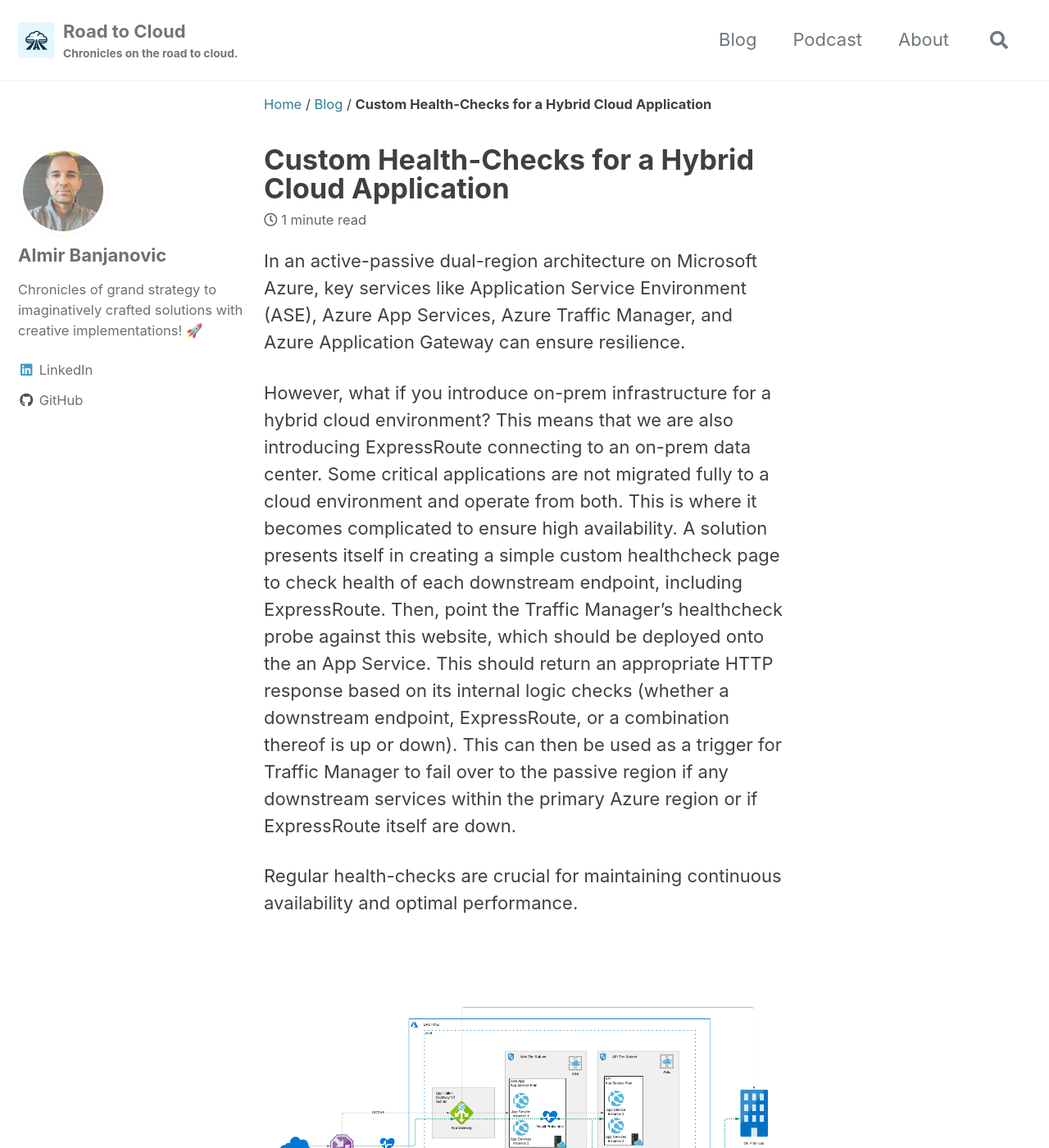
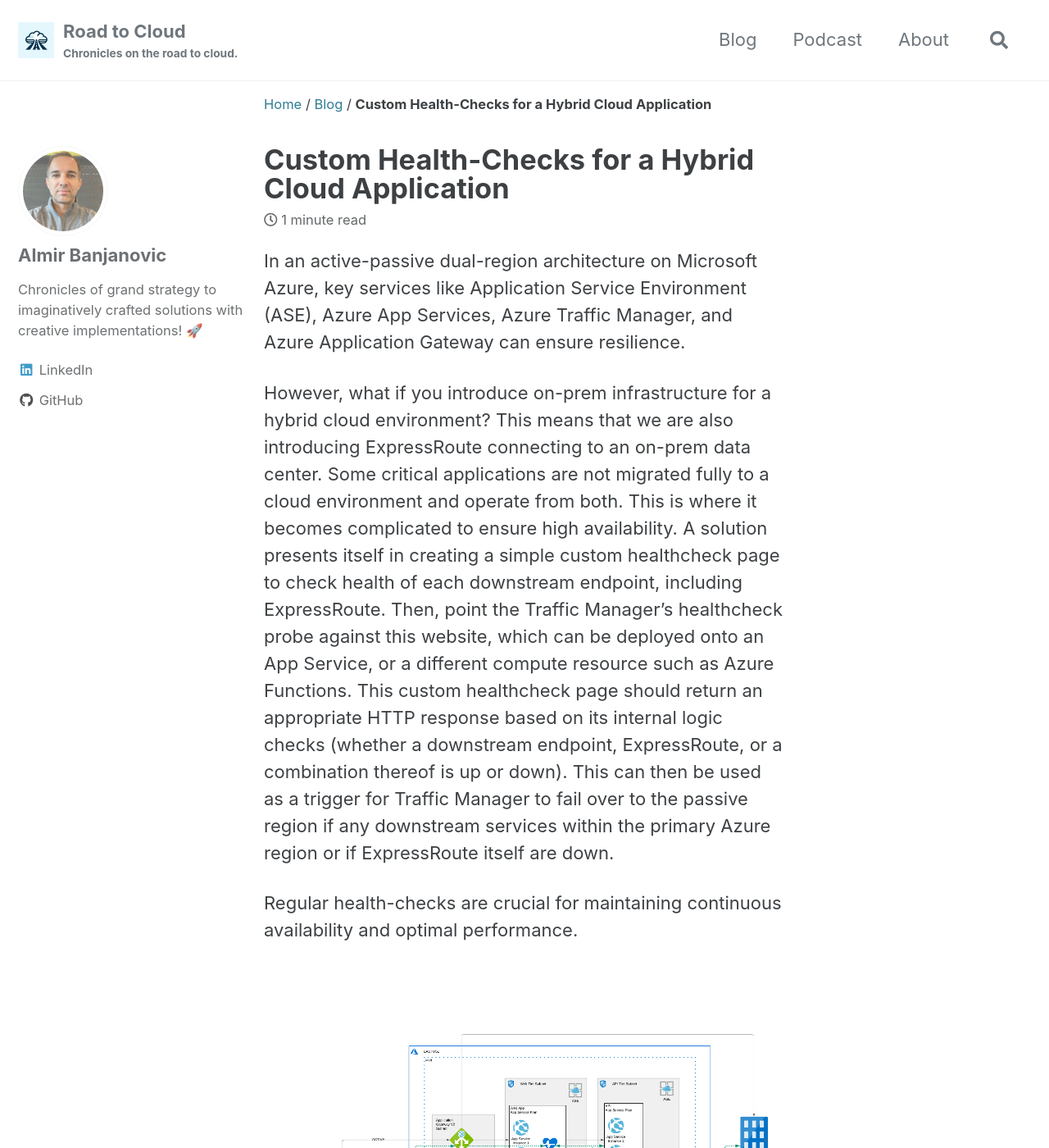
Before and after one commit to almirbanjanovic/roadtocloud.github.io, a Jekyll site: the page built from blog/_posts/2024-01-16-azure-single-region-health-check.md, in a window 1280 px wide and 1400 px high. Shown: the whole window at 82% size. Built offline with Jekyll 4.4.1, drawn with Linux system fonts in a browser that asks for light colours; cached includes are drawn as plain includes.

Commit message:
Update 2024-01-16-azure-single-region-health-check.md

```diff
--- a/blog/_posts/2024-01-16-azure-single-region-health-check.md
+++ b/blog/_posts/2024-01-16-azure-single-region-health-check.md
@@ -10,7 +10,7 @@ tags:
 
 In an active-passive dual-region architecture on Microsoft Azure, key services like Application Service Environment (ASE), Azure App Services, Azure Traffic Manager, and Azure Application Gateway can ensure resilience.
 
-However, what if you introduce on-prem infrastructure for a hybrid cloud environment? This means that we are also introducing ExpressRoute connecting to an on-prem data center.  Some critical applications are not migrated fully to a cloud environment and operate from both.  This is where it becomes complicated to ensure high availability.  A solution presents itself in creating a simple custom healthcheck page to check health of each downstream endpoint, including ExpressRoute.  Then, point the Traffic Manager's healthcheck probe against this website, which should be deployed onto the an App Service.  This should return an appropriate HTTP response based on its internal logic checks (whether a downstream endpoint, ExpressRoute, or a combination thereof is up or down). This can then be used as a trigger for Traffic Manager to fail over to the passive region if any downstream services within the primary Azure region or if ExpressRoute itself are down.
+However, what if you introduce on-prem infrastructure for a hybrid cloud environment? This means that we are also introducing ExpressRoute connecting to an on-prem data center.  Some critical applications are not migrated fully to a cloud environment and operate from both.  This is where it becomes complicated to ensure high availability.  A solution presents itself in creating a simple custom healthcheck page to check health of each downstream endpoint, including ExpressRoute.  Then, point the Traffic Manager's healthcheck probe against this website, which can be deployed onto an App Service, or a different compute resource such as Azure Functions.  This custom healthcheck page should return an appropriate HTTP response based on its internal logic checks (whether a downstream endpoint, ExpressRoute, or a combination thereof is up or down). This can then be used as a trigger for Traffic Manager to fail over to the passive region if any downstream services within the primary Azure region or if ExpressRoute itself are down.
 
 Regular health-checks are crucial for maintaining continuous availability and optimal performance.
 
```
